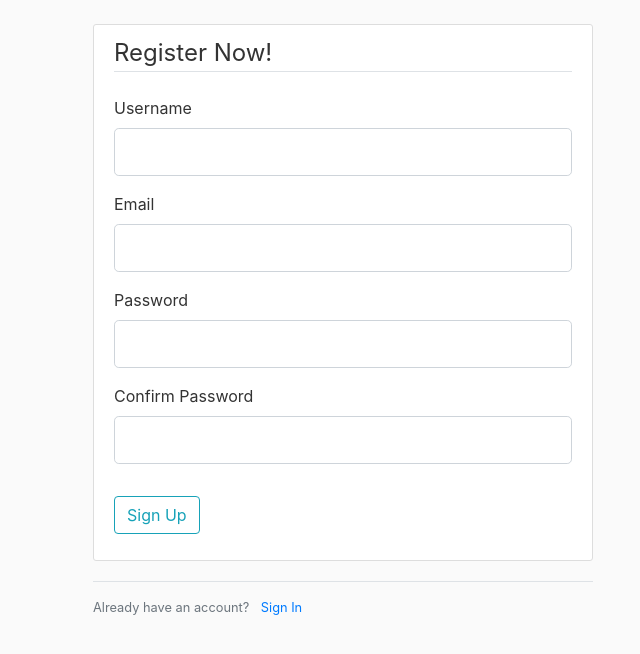
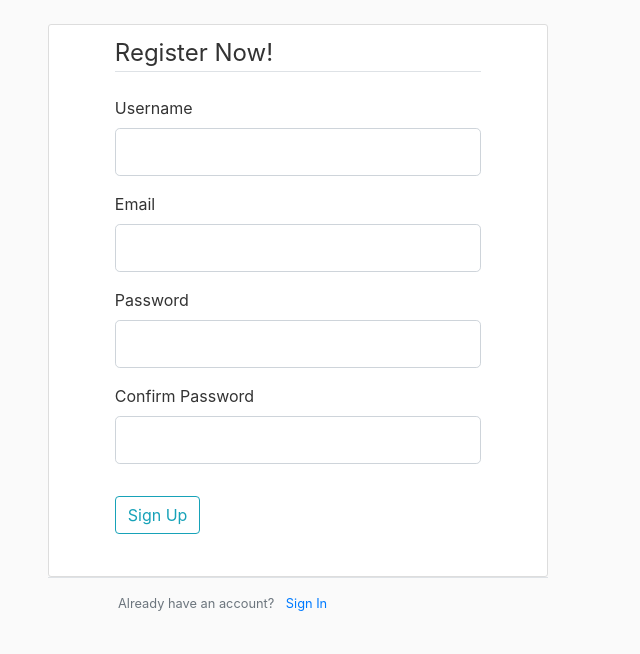
Before and after one commit to kjc1998/URL_Shortener, a Flask app: page /register in a window 1280 px wide. Shown: the part 56-710 px from the top of the page, without its empty margins (342-982 px from the left). Run offline with Flask 2, Linux system fonts and the light colour scheme; some libraries are stand-ins or nearby versions.

Commit message:
div issues resolved

```diff
--- a/url_shortener/templates/layout.html
+++ b/url_shortener/templates/layout.html
@@ -48,8 +48,7 @@
         </nav>
     </header>
     <main role="main" class="container">
-        <div class="row">
-            <div class="col-md-8">
+        <div class="row" style="margin: auto; position: relative; width: 80%">
             {% with messages = get_flashed_messages(with_categories = true) %}
                 {% if messages %}
                     {%  for category, message in messages %}
@@ -60,7 +59,6 @@
                 {% endif %}
             {% endwith %}
             {% block content %}{% endblock %}
-            </div>
         </div>
 
     </main>
--- a/url_shortener/templates/register.html
+++ b/url_shortener/templates/register.html
@@ -1,7 +1,7 @@
 {% extends "layout.html" %}
 {% block content %}
-<div class="content-section" style="margin-left: 350px; width: 500px">
-    <form method="POST" action="">
+<div class="content-section" style="display: flex; width: 500px; justify-content: center; margin: auto;">
+    <form method="POST" action="" style="width:80%;">
         {{ form.hidden_tag() }}
         <fieldset class="form-group">
             <legend class="border-bottom mb-4">Register Now!</legend>
@@ -67,8 +67,8 @@
         </div>
     </form>
 </div>
-<div class="border-top pt-3", style="margin-left:350px; width:500px">
-    <small class="text-muted">
+<div class="border-top pt-3" style="display: flex; width: 500px; justify-content: center; margin: auto;">
+    <small class="text-muted" style="width: 80%; padding: 0px 20px;">
         Already have an account? <a class="ml-2" href="{{ url_for('app.login') }}">Sign In</a>
     </small>
 </div>
```
Also changed, not shown: url_shortener/routes.py (+3 -6 lines), url_shortener/templates/login.html (+4 -4 lines), url_shortener/db.sqlite3. Lines whose indentation alone changed are shown as unchanged.
